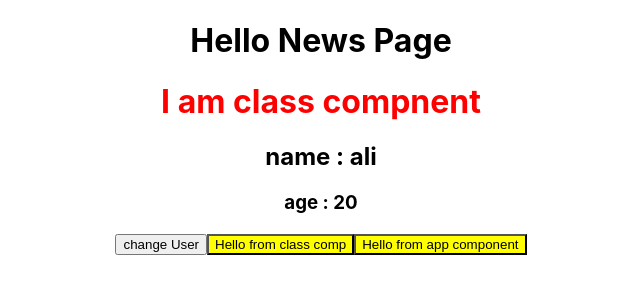
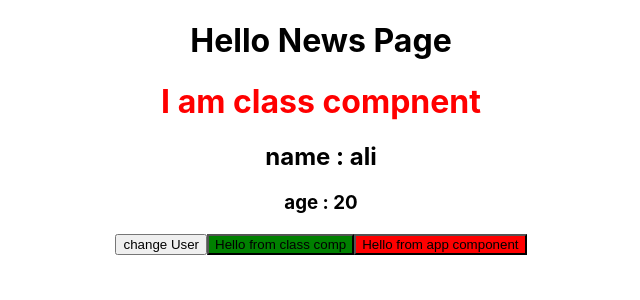
Before and after one commit to abdelrahmanShabaan/React_js_ITI_XMaster_Packages, a React (Create React App) app: page / in a window 1280 px wide. Shown: the top 300 px of the page, without its empty margins (319-959 px from the left). Built offline with nearby package versions, Linux system fonts and the light colour scheme.

Commit message:
add new this.props.color to change color

```diff
--- a/src/App.js
+++ b/src/App.js
@@ -8,7 +8,7 @@ function App() {
     <div className="App">
       <h1>Hello News Page</h1>
       <AppClassComponent />
-      <MyButton name="Hello from app component"/>
+      <MyButton name="Hello from app component" color="red"/>
     </div>
   );
 }
--- a/src/AppClassComponent.js
+++ b/src/AppClassComponent.js
@@ -59,7 +59,7 @@ class AppClassComponent extends React.Component{
         <h2>name : {this.state.name} </h2>
         <h3>age : {this.state.age} </h3>
         <button onClick={()=> this.changeUserInfo()} >change User </button>
-        <MyButton name="Hello from class comp" />
+        <MyButton name="Hello from class comp" color="green"/>
         </>
     )
 
--- a/src/MyButton.js
+++ b/src/MyButton.js
@@ -14,7 +14,7 @@ class MyButton extends React.Component{
 
             return(
                 <>
-                    <button style={{backgroundColor: "yellow"}}> {this.props.name}</button>
+                    <button style={{backgroundColor: this.props.color}}> {this.props.name}</button>
                 </>
             )
     }
```
